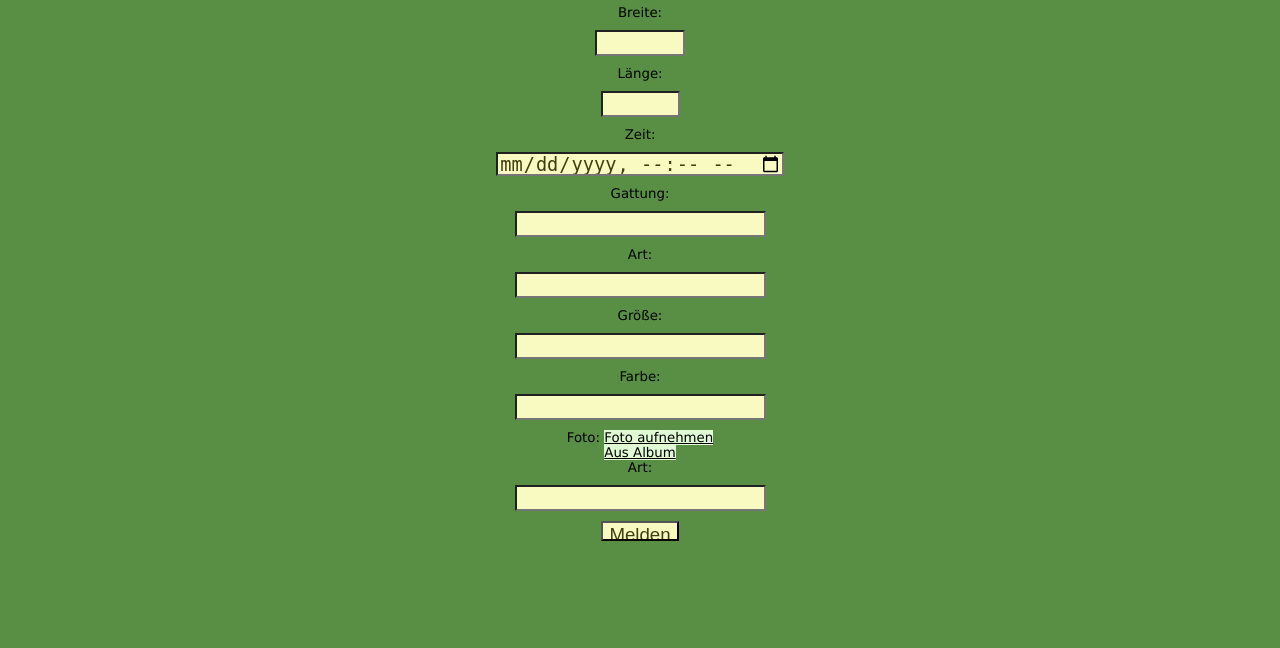
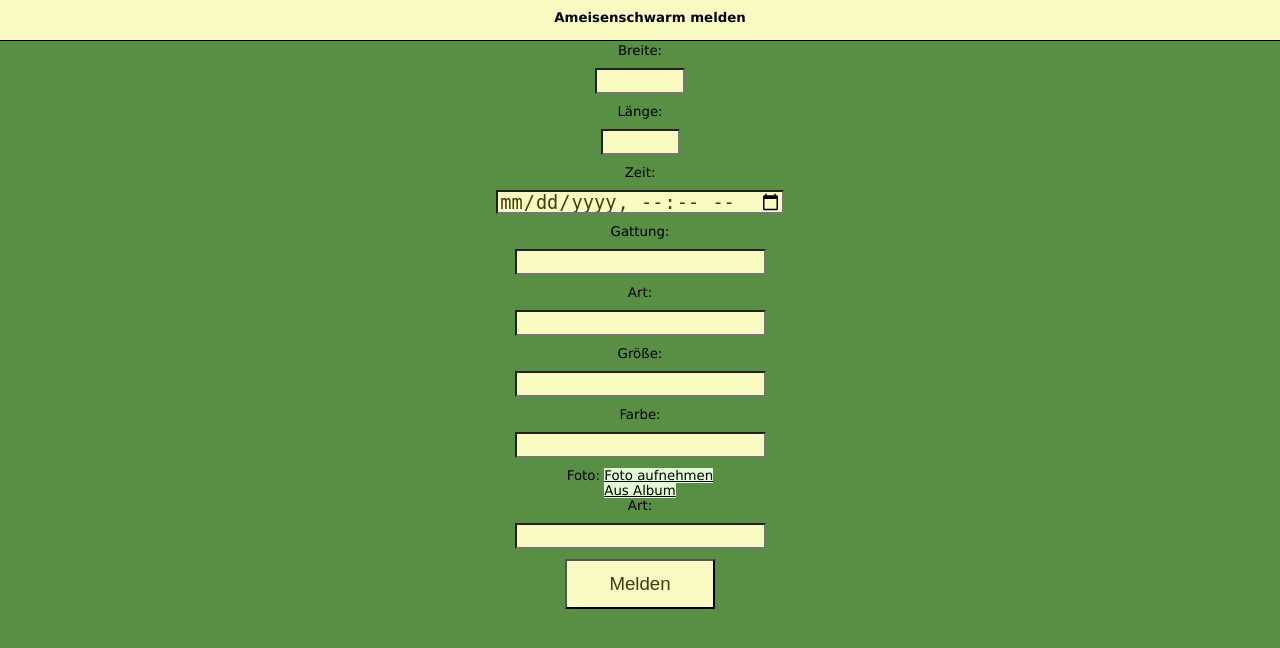
Before and after one commit to fehlfarbe/SchwarmflugApp, a PHP site: page /postswarm.html in a window 1280 px wide. Shown: the top 648 px of the page. Run offline with PHP 8.4, Linux system fonts and the light colour scheme.

Commit message:
Server leicht angepasst Schwarm melden erweitet

```diff
--- a/android/assets/www/index.html
+++ b/android/assets/www/index.html
@@ -17,7 +17,6 @@
 
 	<!-- main menu -->
 	<div id="mainmenu">
-		<a href="exampleproject/capturePhoto.html">Fototest</a>
 		<a href="postswarm.html">Schwarm melden</a>
 		<a href="swarmmap.html">Schwarmkarte</a>
 		<a href="options.html">Optionen</a>
--- a/html/css/main.css
+++ b/html/css/main.css
@@ -4,8 +4,8 @@ body{
 	background: #598f44;
 	color: #000;
 	font: 10pt verdana, geneva, lucida, 'lucida grande', arial, helvetica, sans-serif;
-	margin: 5px 10px 10px 10px;
-	padding: 0px;
+	/*padding: 10px;*/
+	padding-top: 35px;
 }
 
 a:link, a:visited, a:hover, a:active
@@ -21,3 +21,17 @@ input
 	height: 20px;
 	font-size: 14pt;
 }
+
+#head
+{
+	position: fixed;
+	top: 0px;
+	left: 0px;
+	width: 100%;
+	height: 20px;
+	padding: 10px;
+	text-align: center;
+	background: #f9f9c2;
+	font-weight: bold;
+	border-bottom: 1px #000 solid;
+}
--- a/html/css/postswarm.css
+++ b/html/css/postswarm.css
@@ -8,6 +8,7 @@ div#form
 div#form input{
 	display: block;
 	margin: 10px auto;
+	/*width: 100%;*/
 }
 
 #smallImage
@@ -17,3 +18,9 @@ div#form input{
 	max-height:150px;
 	margin: 20px auto;
 }
+
+#submit
+{
+	width: 150px;
+	height: 50px;
+}
--- a/html/js/postswarm.js
+++ b/html/js/postswarm.js
@@ -13,8 +13,35 @@ function onDeviceReady() {
 
 }
 
+/************* Submit data ********************/
+function sumbitData(){
+	//TODO: test
+	server = "http://192.168.100.26:5000/newswarm";
 
-/************* Camera handling / picture from album *****************/
+	var img = document.getElementById('smallImage');
+	var imageURI = img.src;
+
+
+	var options = new FileUploadOptions();
+	options.fileKey = "file";
+	options.fileName = imageURI.substr(imageURI.lastIndexOf('/') + 1);
+	options.mimeType = "image/jpeg";
+	options.chunkedMode = false;
+
+	// Transfer picture to server
+	var ft = new FileTransfer();
+	ft.upload(imageURI,server,
+			function(r) {console.log("success");},
+			function(error) {console.log(error.code);},
+			options);
+
+	console.log("success!!!!");
+
+}
+
+
+
+/** *********** Camera handling / picture from album **************** */
 
 // Called when a photo is successfully retrieved
 //
--- a/html/postswarm.html
+++ b/html/postswarm.html
@@ -15,30 +15,32 @@
 </head>
 <body>
 
+<div id="head">Ameisenschwarm melden</div>
+
 <div id="form">
 	<form name="postswarm" method="post" enctype="multipart/form-data">
 
 		<!-- position -->
 		<label id="lblLat">Breite:</label>
-		<input type="number" name="lat"	min="-180" max="180" />
+		<input type="number" id="lat" name="lat"	min="-180" max="180" />
 		<label id="lblLon">Länge:</label>
-		<input type="number" name="lon"	min="-90" max="90" />
+		<input type="number" id="lon" name="lon"	min="-90" max="90" />
 
 		<!-- datetime -->
 		<label id="lbltime">Zeit:</label>
-		<input type="datetime-local" name="time" />
+		<input type="datetime-local" id="time" name="time" />
 
 		<!-- genus / species -->
 		<label id="lblgenus">Gattung:</label>
-		<input type="text" name="genus" />
+		<input type="text" id="genus" name="genus" />
 		<label id="lblspecies">Art:</label>
-		<input type="text" name="species" />
+		<input type="text" id="species" name="species" />
 
 		<!-- OR description (size...) -->
 		<label id="lblsize">Gr&ouml;&szlig;e:</label>
-		<input type="text" name="size" />
+		<input type="text" id="size" name="size" />
 		<label id="lblcolor">Farbe:</label>
-		<input type="text" name="color" />
+		<input type="text" id="size" name="color" />
 
 		<!-- photo -->
 		<label id="lblphoto">Foto:</label>
@@ -46,14 +48,13 @@
 		<a href="#" onclick="capturePhoto();">Foto aufnehmen</a><br />
 		<a href="#" onclick="getPhoto(pictureSource.SAVEDPHOTOALBUM);">Aus Album</a><br />
 		<img id="smallImage" src=""></img>
-		<!-- <img style="display:none;" id="largeImage" src=""></img>  -->
 
 		<!-- comment -->
 		<label id="lblcomment">Art:</label>
-		<input type="text" name="coment" />
+		<input type="text" id="comment" name="comment" />
 
 		<!-- send it -->
-		<input type="submit" value="Melden" />
+		<input id="submit" type="button" onclick="sumbitData();" value="Melden" />
 	</form>
 </div>
 </body>
```
Also changed, not shown: 1 other file.
